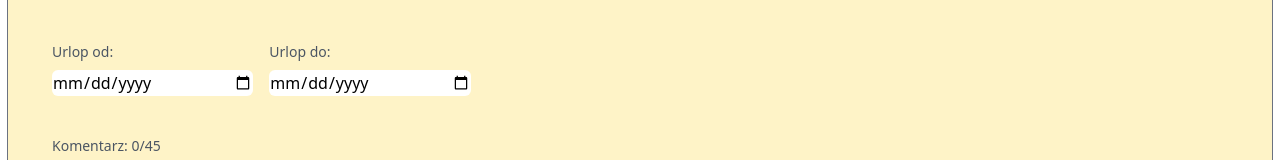
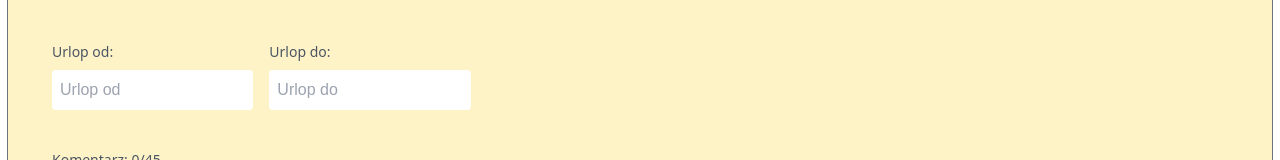
Before and after one commit to Destray32/ecpp-projekt, a React (Create React App) app in the folder client/: page /home/urlopy in a window 1280 px wide. Shown: the part 258-418 px from the top of the page. Built offline with nearby package versions, Linux system fonts and the light colour scheme; no server answers; a web font is replaced by a local one.

Commit message:
Globalny style kalendarza, automatyczne rozpoznawanie server/local w server.js

```diff
--- /dev/null
+++ b/client/src/Components/CalendarIsoInput.js
@@ -0,0 +1,63 @@
+import React from 'react';
+import { Calendar } from 'primereact/calendar';
+import { addLocale } from 'primereact/api';
+
+addLocale('pl-materialy-v2', {
+    firstDayOfWeek: 1,
+    dayNames: ['niedziela', 'poniedzialek', 'wtorek', 'sroda', 'czwartek', 'piatek', 'sobota'],
+    dayNamesShort: ['ndz', 'pon', 'wt', 'sro', 'czw', 'pt', 'sob'],
+    dayNamesMin: ['N', 'P', 'W', 'S', 'C', 'P', 'S'],
+    monthNames: ['Styczen', 'Luty', 'Marzec', 'Kwiecien', 'Maj', 'Czerwiec', 'Lipiec', 'Sierpien', 'Wrzesien', 'Pazdziernik', 'Listopad', 'Grudzien'],
+    monthNamesShort: ['sty', 'lut', 'mar', 'kwi', 'maj', 'cze', 'lip', 'sie', 'wrz', 'paz', 'lis', 'gru'],
+    weekHeader: 'V',
+    today: 'Dzisiaj',
+    clear: 'Wyczysc'
+});
+
+const parseIsoDate = (value) => {
+    if (!value) return null;
+    const [year, month, day] = String(value).split('-').map(Number);
+    if (!year || !month || !day) return null;
+    return new Date(year, month - 1, day);
+};
+
+const formatIsoDate = (dateValue) => {
+    if (!(dateValue instanceof Date) || Number.isNaN(dateValue.getTime())) return '';
+    const year = dateValue.getFullYear();
+    const month = String(dateValue.getMonth() + 1).padStart(2, '0');
+    const day = String(dateValue.getDate()).padStart(2, '0');
+    return `${year}-${month}-${day}`;
+};
+
+export default function CalendarIsoInput({
+    value,
+    onChange,
+    min,
+    max,
+    placeholder = 'Wybierz date',
+    disabled = false,
+    className = '',
+    inputClassName = 'w-full rounded-md border border-gray-300 bg-white px-3 py-2 text-sm text-gray-900 outline-none transition focus:border-blue-500',
+    panelClassName = 'materialy-kalendarz-panel',
+    showWeek = true,
+    weekHeader = 'V'
+}) {
+    return (
+        <Calendar
+            value={parseIsoDate(value)}
+            onChange={(e) => onChange(formatIsoDate(e.value))}
+            locale="pl-materialy-v2"
+            dateFormat="dd.mm.yy"
+            showWeek={showWeek}
+            weekHeader={weekHeader}
+            showIcon={false}
+            className={className}
+            panelClassName={panelClassName}
+            inputClassName={inputClassName}
+            placeholder={placeholder}
+            disabled={disabled}
+            minDate={parseIsoDate(min)}
+            maxDate={parseIsoDate(max)}
+        />
+    );
+}
--- a/client/src/Components/CzasPracy/WeekNavigation.js
+++ b/client/src/Components/CzasPracy/WeekNavigation.js
@@ -4,6 +4,7 @@ import { Dropdown } from "primereact/dropdown";
 import { getWeek, subWeeks, addWeeks } from 'date-fns';
 import { formatWeek } from '../../utils/dateUtils';
 import { hasSpecialAccess } from '../../utils/accTypeUtils';
+import CalendarIsoInput from '../CalendarIsoInput';
 
 /**
  * Komponent nawigacji tygodniowej.
@@ -43,7 +44,7 @@ const WeekNavigation = ({
 }) => {
     const previousWeek = () => setCurrentDate(subWeeks(currentDate, 1));
     const nextWeek = () => setCurrentDate(addWeeks(currentDate, 1));
-    const handleDateChange = (e) => setCurrentDate(new Date(e.target.value));
+    const handleDateChange = (value) => setCurrentDate(new Date(value));
 
     return (
         <div className="w-auto h-full m-2 bg-amber-100 outline outline-1 outline-gray-500 flex flex-col space-y-4">
@@ -55,11 +56,12 @@ const WeekNavigation = ({
                             <div className="flex flex-col items-center">
                                 <p>{formatWeek(currentDate)}</p>
                                 <p className="text-lg font-bold">Tydzień {getWeek(currentDate, { weekStartsOn: 1 })}</p>
-                                <input
-                                    type="date"
-                                    value={currentDate.toISOString().split('T')[0]} // Format date as YYYY-MM-DD
+                                <CalendarIsoInput
+                                    value={currentDate.toISOString().split('T')[0]}
                                     onChange={handleDateChange}
-                                    className="mt-2 p-1 border border-gray-300 rounded text-sm w-32 text-center"
+                                    placeholder="Wybierz date"
+                                    className="mt-2 w-40"
+                                    inputClassName="w-full rounded border border-gray-300 p-1 text-center text-sm"
                                 />
                             </div>
                             <Button icon="pi pi-arrow-right" iconPos="right" className="p-button-outlined" onClick={nextWeek} />
--- a/client/src/pages/Czas/Raporty.js
+++ b/client/src/pages/Czas/Raporty.js
@@ -11,6 +11,7 @@ import PDF_SprawozdanieSzczegolowe from "../../Components/Raporty/PDF_Sprawozdan
 import PDF_SprawozdaniePodsumowanie from "../../Components/Raporty/PDF_SprawozdaniePodsumowanie";
 import { notification } from "antd";
 import checkUserType, { hasSpecialAccess } from "../../utils/accTypeUtils";
+import CalendarIsoInput from "../../Components/CalendarIsoInput";
 
 export default function RaportyPage() {
     const [startDate, setStartDate] = useState('');
@@ -930,20 +931,22 @@ export default function RaportyPage() {
                       <>
                           <p>Wybierz okres raportowania</p>
                           <div className="flex flex-row items-center space-x-4">
-                            <input
-                                type="date"
-                                className="p-2.5 rounded"
+                            <CalendarIsoInput
                                 value={startDate}
-                                onChange={(e) => setStartDate(e.target.value)}
+                                onChange={setStartDate}
+                                placeholder="Data od"
                                 disabled={interfaceFirma && ignorujDatyFirma}
+                                className="w-44"
+                                inputClassName="w-full rounded p-2.5"
                             />
-                            <input
-                                type="date"
-                                className="p-2.5 rounded"
+                            <CalendarIsoInput
                                 value={endDate}
-                                onChange={(e) => setEndDate(e.target.value)}
+                                onChange={setEndDate}
+                                placeholder="Data do"
                                 disabled={interfaceFirma && ignorujDatyFirma}
                                 min={startDate || undefined}
+                                className="w-44"
+                                inputClassName="w-full rounded p-2.5"
                             />
                         </div>
                       </>
--- a/client/src/pages/Czas/SprawdzSamochod.js
+++ b/client/src/pages/Czas/SprawdzSamochod.js
@@ -7,6 +7,7 @@ import jsPDF from 'jspdf';
 import 'jspdf-autotable';
 
 import { font } from "../../fonts/OpenSans-Regular-normal";
+import CalendarIsoInput from '../../Components/CalendarIsoInput';
 
 export default function SprawdzSamochodPage() {
     const [allData, setAllData] = useState([]);
@@ -141,17 +142,19 @@ export default function SprawdzSamochodPage() {
             <AmberBox>
                 <div className="flex flex-row items-center justify-center space-x-4 w-full flex-wrap">
                     <p>Wybierz okres</p>
-                    <input
-                        type="date"
-                        className="p-2.5 rounded"
+                    <CalendarIsoInput
                         value={startDate}
-                        onChange={(e) => setStartDate(e.target.value)}
+                        onChange={setStartDate}
+                        placeholder="Data od"
+                        className="w-44"
+                        inputClassName="w-full rounded p-2.5"
                     />
-                    <input
-                        type="date"
-                        className="p-2.5 rounded"
+                    <CalendarIsoInput
                         value={endDate}
-                        onChange={(e) => setEndDate(e.target.value)}
+                        onChange={setEndDate}
+                        placeholder="Data do"
+                        className="w-44"
+                        inputClassName="w-full rounded p-2.5"
                     />
                     <Dropdown
                         value={Pojazd}
--- a/client/src/pages/Czas/Urlopy.js
+++ b/client/src/pages/Czas/Urlopy.js
@@ -9,6 +9,7 @@ import Axios from "axios";
 import ZatwierdzWindow from '../../Components/Urlopy/ZatwierdzWindow';
 import { notification } from 'antd';
 import checkUserType, { hasSpecialAccess } from '../../utils/accTypeUtils';
+import CalendarIsoInput from '../../Components/CalendarIsoInput';
 
 export default function UrlopyPage() {
     const [urlopOd, setUrlopOd] = useState('');
@@ -137,10 +138,23 @@ export default function UrlopyPage() {
                                             {editingVacationId === urlopy.id ? (
                                                 <>
                                                     <td className="border-r px-2 py-1">
-                                                        <InputText value={editVacationData.urlopOd} type="date" onChange={(e) => setEditVacationData({ ...editVacationData, urlopOd: e.target.value })} />
+                                                        <CalendarIsoInput
+                                                            value={editVacationData.urlopOd}
+                                                            onChange={(value) => setEditVacationData({ ...editVacationData, urlopOd: value })}
+                                                            placeholder="Urlop od"
+                                                            className="w-44"
+                                                            inputClassName="w-full rounded p-2"
+                                                        />
                                                     </td>
                                                     <td className="border-r px-2 py-1">
-                                                        <InputText value={editVacationData.urlopDo} type="date" onChange={(e) => setEditVacationData({ ...editVacationData, urlopDo: e.target.value })} />
+                                                        <CalendarIsoInput
+                                                            value={editVacationData.urlopDo}
+                                                            onChange={(value) => setEditVacationData({ ...editVacationData, urlopDo: value })}
+                                                            min={editVacationData.urlopOd || undefined}
+                                                            placeholder="Urlop do"
+                                                            className="w-44"
+                                                            inputClassName="w-full rounded p-2"
+                                                        />
                                                     </td>
                                                     <td className="border-r px-2 py-1">
                                                         <InputText
@@ -735,11 +749,24 @@ export default function UrlopyPage() {
                     <div className="w-full flex flex-row space-x-4 p-4 ml-4">
                         <div className="flex flex-col w-2/12">
                             <p className="text-sm text-gray-600 mb-2">Urlop od:</p>
-                            <InputText id="UrlopOd" value={urlopOd} onChange={(e) => setUrlopOd(e.target.value)} type="date" />
+                            <CalendarIsoInput
+                                value={urlopOd}
+                                onChange={setUrlopOd}
+                                placeholder="Urlop od"
+                                className="w-full"
+                                inputClassName="w-full rounded p-2"
+                            />
                         </div>
                         <div className="flex flex-col w-2/12 ">
                             <p className="text-sm text-gray-600 mb-2">Urlop do:</p>
-                            <InputText id="UrlopDo" value={urlopDo} onChange={(e) => setUrlopDo(e.target.value)} type="date" min={urlopOd} />
+                            <CalendarIsoInput
+                                value={urlopDo}
+                                onChange={setUrlopDo}
+                                min={urlopOd || undefined}
+                                placeholder="Urlop do"
+                                className="w-full"
+                                inputClassName="w-full rounded p-2"
+                            />
                         </div>
                     </div>
                     <div className="flex justify-start w-full p-4 ml-4">
--- a/client/src/pages/Pracownik/Logowanie.js
+++ b/client/src/pages/Pracownik/Logowanie.js
@@ -3,6 +3,7 @@ import axios from "axios";
 import { Dropdown } from 'primereact/dropdown';
 import { Button } from 'primereact/button';
 import AmberBox from "../../Components/AmberBox";
+import CalendarIsoInput from '../../Components/CalendarIsoInput';
 
 export default function LogowaniePage() {
     const [logData, setLogData] = useState([]);
@@ -92,8 +93,20 @@ export default function LogowaniePage() {
                 <AmberBox>
                     <div className="flex flex-row items-center justify-center space-x-4 w-full">
                         <p>Wybierz okres</p>
-                        <input type="date" className="p-2.5 rounded" value={startDate} onChange={(e) => setStartDate(e.target.value)} />
-                        <input type="date" className="p-2.5 rounded" value={endDate} onChange={(e) => setEndDate(e.target.value)} />
+                        <CalendarIsoInput
+                            value={startDate}
+                            onChange={setStartDate}
+                            placeholder="Data od"
+                            className="w-44"
+                            inputClassName="w-full rounded p-2.5"
+                        />
+                        <CalendarIsoInput
+                            value={endDate}
+                            onChange={setEndDate}
+                            placeholder="Data do"
+                            className="w-44"
+                            inputClassName="w-full rounded p-2.5"
+                        />
                         <Dropdown value={name} options={nameOptions} onChange={(e) => setName(e.value)} showClear placeholder="Wybierz imię" />
                         <Dropdown value={surname} options={surnameOptions} onChange={(e) => setSurname(e.value)} showClear placeholder="Wybierz nazwisko" />
                         <Button onClick={resetFilters} label="Reset" className="p-button-outlined border-2 p-2.5 bg-white text-black" />
```
Also changed, not shown: client/src/index.css (+45 -0 lines), 1 other file (tests, documents, lock files or other folders).
